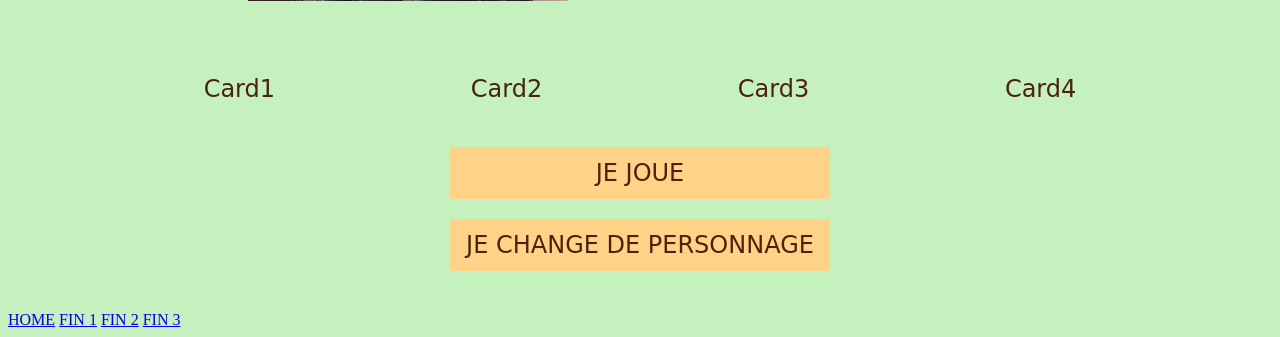
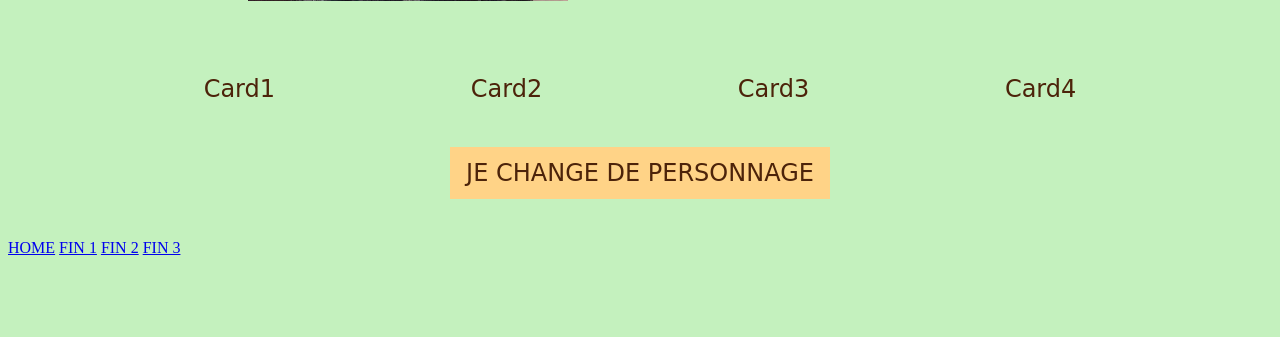
Before and after one commit to AdelineDb/el_famoso_marcel, a PHP site: page /fin1.php in a window 1280 px wide. Shown: the part 696-1033 px from the top of the page. After the commit the page ends 951 px from the top, so only its background shows below. Run offline with PHP 8.4, Linux system fonts and the light colour scheme; data that the repository does not hold is empty; some web fonts are replaced.

Commit message:
logout ok

```diff
--- a/public/fin1.php
+++ b/public/fin1.php
@@ -47,8 +47,7 @@ $characters = json_decode(file_get_contents("http://easteregg.wildcodeschool.fr/
 
     </div>
     <div class="bottom">
-        <a class="boutonfin" href="cookingEgg.php"><button type="submit">JE JOUE</button></a>
-        <a class="boutonfin" href="choixPersonnage.php"><button type="submit">JE CHANGE DE PERSONNAGE</button></a>
+        <a class="boutonfin" href="logout1.php"><button type="submit">JE CHANGE DE PERSONNAGE</button></a>
     </div>
 
     <a href="index.php">HOME</a>
--- a/public/fin2.php
+++ b/public/fin2.php
@@ -52,8 +52,7 @@ $eggs = json_decode(file_get_contents("http://easteregg.wildcodeschool.fr/api/eg
 
     </div>
     <div class="bottom">
-        <a class="boutonfin" href="cookingEgg.php"><button type="submit">JE JOUE</button></a>
-        <a class="boutonfin" href="choixPersonnage.php"><button type="submit">JE CHANGE DE PERSONNAGE</button></a>
+        <a class="boutonfin" href="logout1.php"><button type="submit">JE CHANGE DE PERSONNAGE</button></a>
     </div>
 
     <a href="index.php">HOME</a>
```
Also changed, not shown: public/lougout1.php (added, +7 -0 lines).
